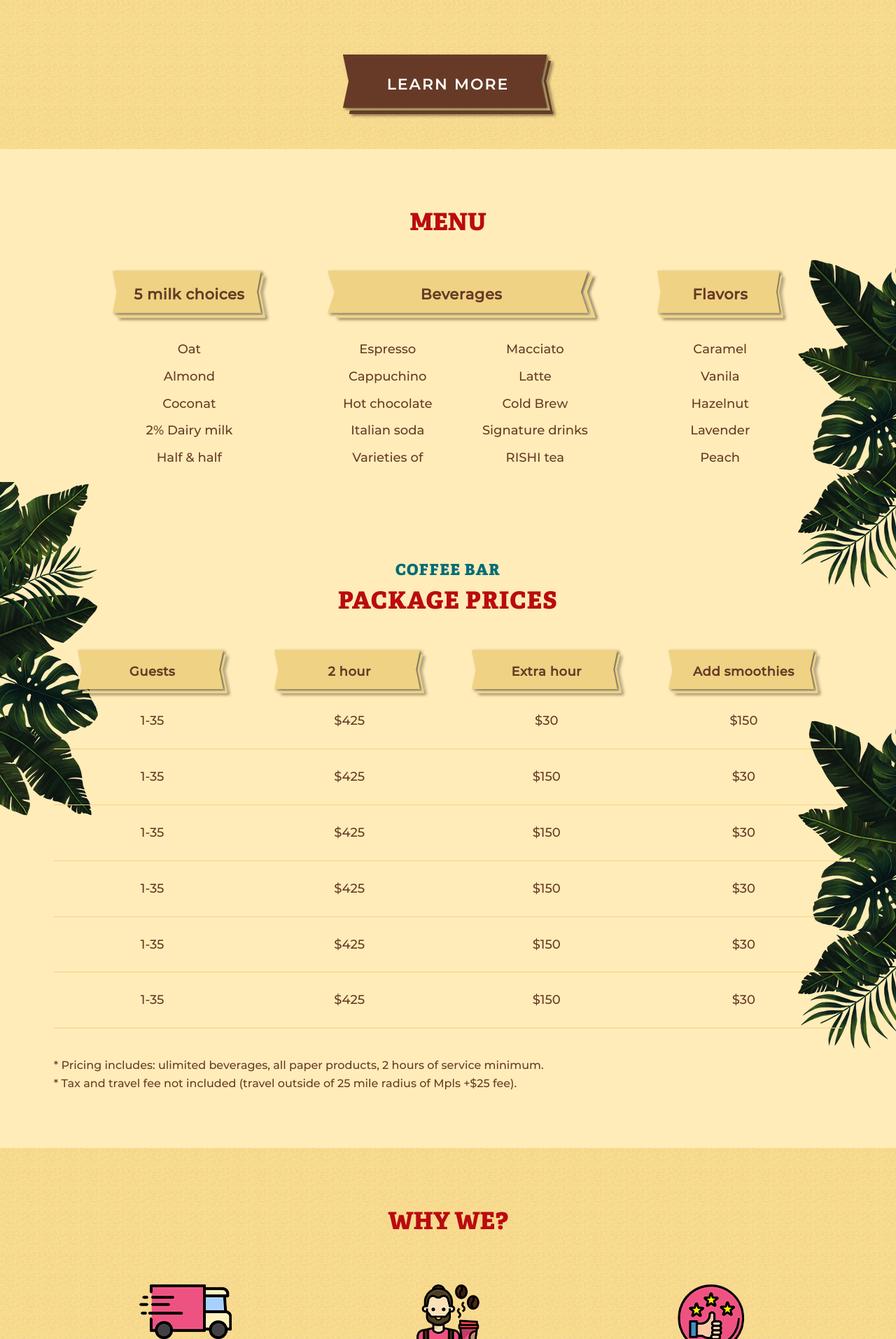
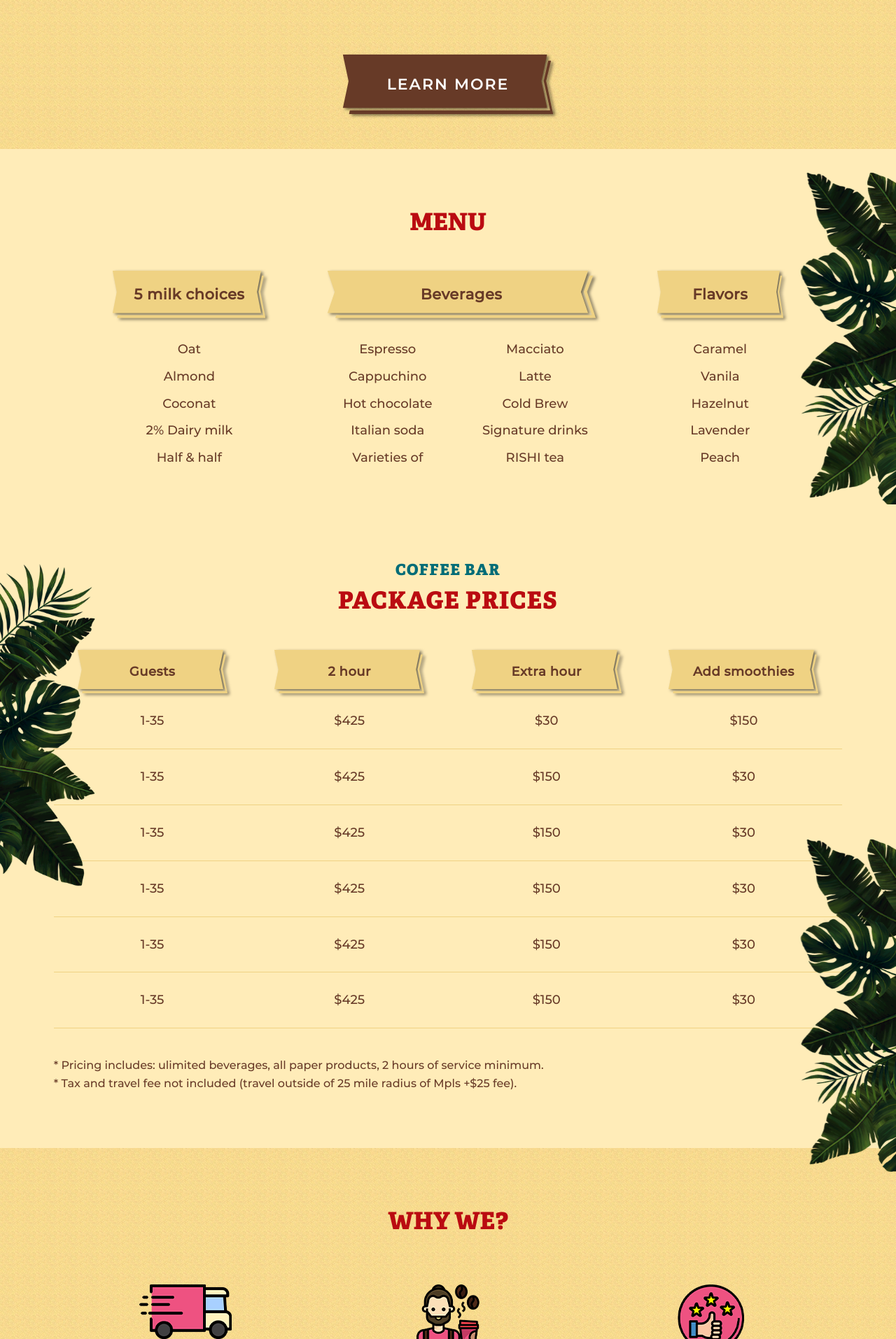
Before and after one commit to b-aleksei/magicmugcaffee, a PHP site: page / in a window 1280 px wide. Shown: the part 1686-3600 px from the top of the page at 70% size. Run offline with PHP 8.4, Linux system fonts and the light colour scheme; style sheets or scripts are compiled from the project's sources; some libraries are stand-ins or nearby versions.

Commit message:
add palm-sprite

```diff
--- a/source/sass/index/_offer.scss
+++ b/source/sass/index/_offer.scss
@@ -1,39 +1,100 @@
+/*.offer .container {
+   padding: 35% 6% 35% 6%;
+   background-image: url("../img/bg/palm480_top.png"), url("../img/bg/palm480_bottom.png");
+   background-repeat: no-repeat, no-repeat;
+   background-size: 100% auto, 100% auto;
+   background-position: center top, center bottom;
+ }*/
+
 .offer .container {
-  padding: 35% 6% 35% 6%;
-  background-image: url("../img/bg/palm480_top.png"), url("../img/bg/palm480_bottom.png");
-  background-repeat: no-repeat, no-repeat;
-  background-size: 100% auto, 100% auto;
-  background-position: center top, center bottom;
+  position: relative;
+  padding: 35% 0;
+
+  &::before,
+  &::after {
+    content: '';
+    position: absolute;
+    top: 0;
+    left: 0;
+    width: 100%;
+    height: 140px;
+    background-image: url("../img/png/palm-sprite@1x.png");
+    background-repeat: no-repeat;
+    background-size: 100% auto;
+    background-position: -8px 0;
+  }
+
+  &::after {
+    top: auto;
+    bottom: 0;
+    background-position: 0 100%;
+  }
+}
+
+.offer__rate,
+.offer__menu {
+  padding: 0 6%;
 }
 
 @media (min-width: $mobile) {
   .offer .container {
-    background-image: url("../img/bg/palm768_top.png"), url("../img/bg/palm768_bottom.png");
+    &::before,
+    &::after {
+      height: 220px;
+    }
   }
 }
 
 @media (min-width: 667px) {
   .offer .container {
-    padding: 50px 6%;
-    background-image: url("../img/bg/palm1024_r.png"), url("../img/bg/palm1024_l.png"), url("../img/bg/palm1024_r.png");
-    background-repeat: no-repeat, no-repeat, no-repeat;
-    background-size: 130px 477px, 130px 477px, 130px 477px;
-    background-position: right 150px, left center, 100% 85%;
-  }
+    padding: 50px 0;
 
-  .offer__rate {
-    padding: 0;
-  }
-}
+    &::before {
+      width: 477px;
+      transform: rotate(-90deg);
+      top: 35%;
+      left: -129px;
+    }
 
-@media (min-width: 730px) {
-  .offer .container {
-    background-size: 140px 477px, 140px 477px, 140px 477px;
+    &::after {
+      width: 1150px;
+      transform: rotate(-90deg);
+      left: auto;
+      bottom: 40%;
+      right: -465px;
+      background-image: url("../img/png/palm-sprite@1x.png");
+      background-repeat: space;
+      background-size: 477px auto;
+    }
   }
 }
 
 @media (min-width: $tablet) {
   .offer .container {
-    padding: 80px 6%;
+    padding: 80px 0;
+
+    &::before {
+      top: 50%;
+    }
+
+    &::after {
+      width: 1430px;
+      right: -605px;
+    }
   }
 }
+
+@media (min-width: 1680px) {
+  .offer .container {
+    &::before {
+      width: 666px;
+      left: -223px;
+    }
+
+    &::after {
+      width: 1600px;
+      right: -690px;
+      background-size: 666px auto;
+    }
+  }
+}
```
Also changed, not shown: source/img/png/stylesheet.txt (added, +17 -0 lines), source/img/bg/palm1024_bottom.png (added), source/img/bg/palm1024_top.png (added), source/img/png/palm-sprite.png (deleted), source/img/png/palm-sprite@1x.png (added), source/img/png/palm-sprite@2x.png (added).
